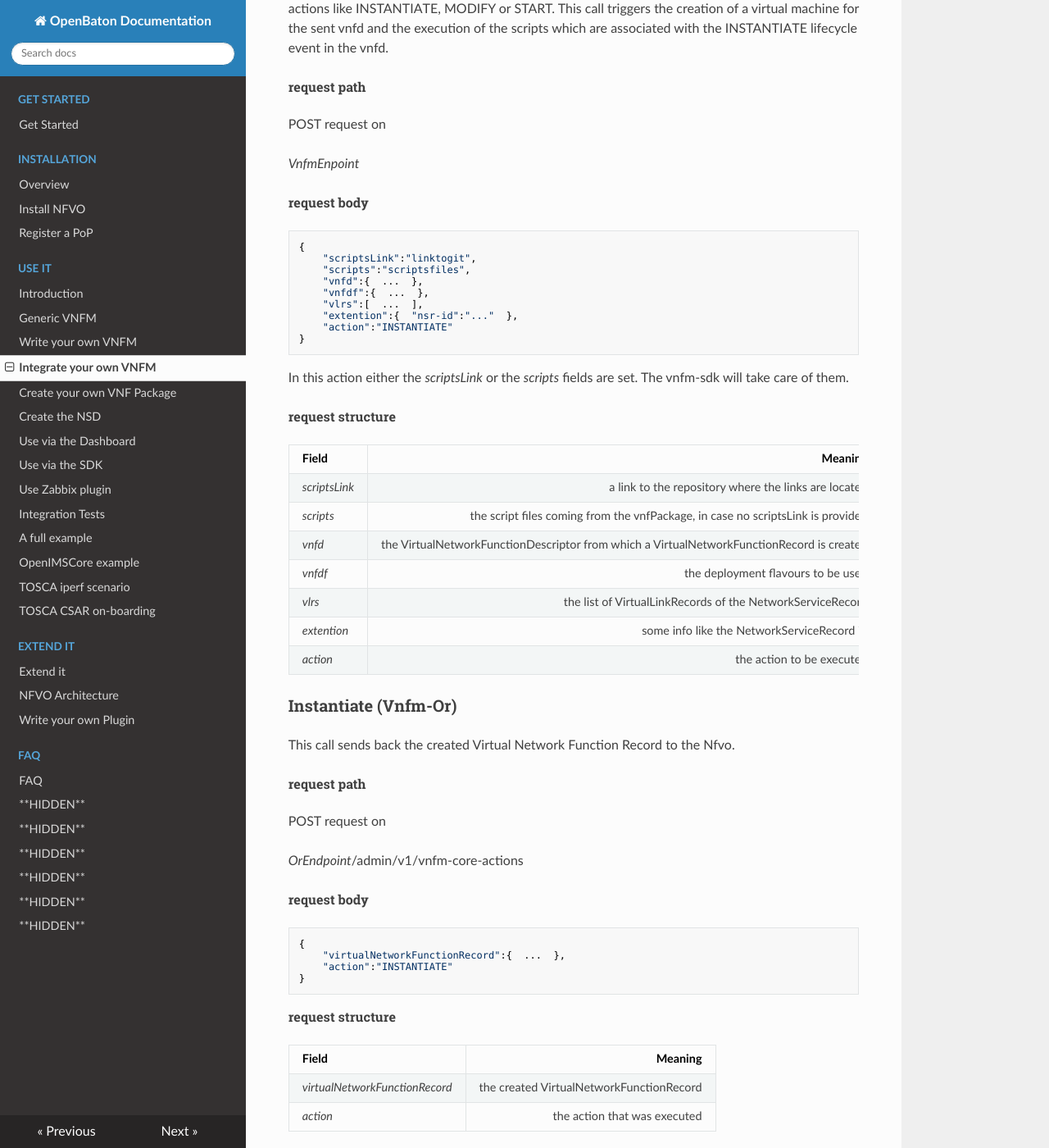
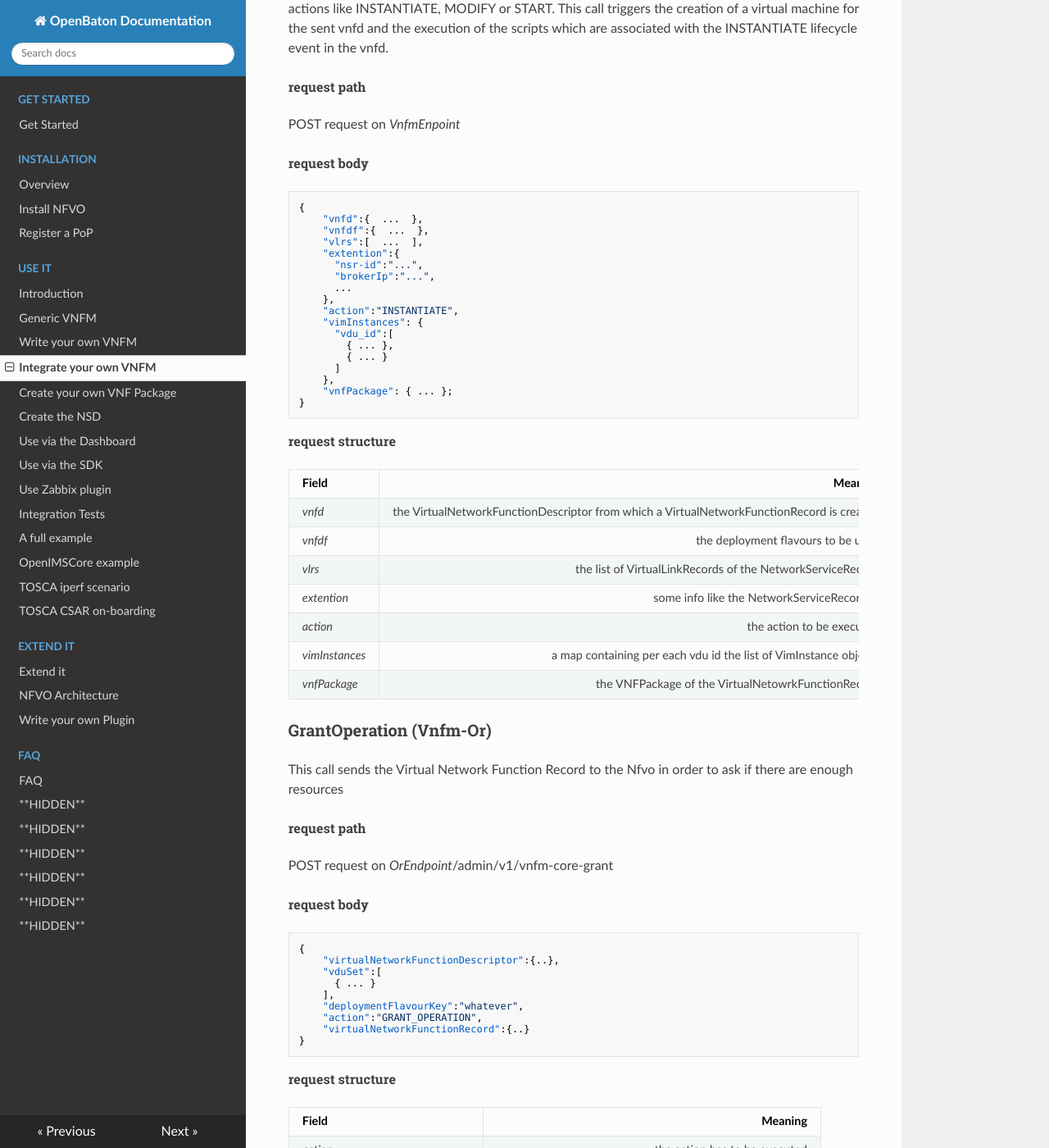
Before and after one commit to openbaton/docs, an MkDocs documentation site: the page built from docs/vnfm-vendor-specific.md, in a window 1280 px wide and 1400 px high, scrolled down 2052 px. Shown: the whole window at 82% size. Built offline with MkDocs 1.6.1, drawn with Linux system fonts in a browser that asks for light colours; nearby versions of some CDN libraries; old or Windows-style settings are respelled for this version of MkDocs; some of the changed text lies outside the part shown.

Commit message:
update doc

````diff
--- a/docs/vnfm-vendor-specific.md
+++ b/docs/vnfm-vendor-specific.md
@@ -29,7 +29,7 @@
 
 _*OrEndpoint*_/admin/v1/vnfm-register
 ###### request body
-```
+```json
 {
     "type":"dummy",
     "endpointType":"REST",
@@ -49,46 +49,157 @@
 This call sends the Vnfm the Virtual Network Function Descriptor, which shall be used to create the Virtual Network Funtion Record and also sends to the Vnfm all the scripts which are executed in actions like INSTANTIATE, MODIFY or START. This call triggers the creation of a virtual machine for the sent vnfd and the execution of the scripts which are associated with the INSTANTIATE lifecycle event in the vnfd.
 
 ###### request path
-POST request on
-
-_*VnfmEnpoint*_
+POST request on _*VnfmEnpoint*_
 ###### request body
-```
+```json
 {
-    "scriptsLink":"linktogit",
-    "scripts":"scriptsfiles",
     "vnfd":{  ...  },
     "vnfdf":{  ...  },
     "vlrs":[  ...  ],
-    "extention":{  "nsr-id":"..."  },
-    "action":"INSTANTIATE"
+    "extention":{
+      "nsr-id":"...",
+      "brokerIp":"...",
+      ...
+    },
+    "action":"INSTANTIATE",
+    "vimInstances": {
+      "vdu_id":[
+        { ... },
+        { ... }
+      ]
+    },
+    "vnfPackage": { ... };
 }
 ```
-
-In this action either the _scriptsLink_ or the _scripts_ fields are set. The vnfm-sdk will take care of them.
 
 ###### request structure
 
 | Field      | Meaning    |
 | ---------- | ----------:|
-| _*scriptsLink*_   | a link to the repository where the links are located |
-| _*scripts*_ | the script files coming from the vnfPackage, in case no scriptsLink is provided |
 | _*vnfd*_ | the VirtualNetworkFunctionDescriptor from which a VirtualNetworkFunctionRecord is created |
 | _*vnfdf*_   | the deployment flavours to be used |
 | _*vlrs*_ | the list of VirtualLinkRecords of the NetworkServiceRecord |
 | _*extention*_ | some info like the NetworkServiceRecord id |
 | _*action*_ | the action to be executed |
+| _*vimInstances*_ | a map containing per each vdu id the list of VimInstance objects |
+| _*vnfPackage*_ | the VNFPackage of the VirtualNetowrkFunctionRecord |
+
+
+
+### GrantOperation (Vnfm-Or)
+
+This call sends the Virtual Network Function Record to the Nfvo in order to ask if there are enough resources
+
+###### request path
+POST request on _*OrEndpoint*_/admin/v1/vnfm-core-grant
+
+###### request body
+```json
+{
+    "virtualNetworkFunctionDescriptor":{..},
+    "vduSet":[
+      { ... }
+    ],
+    "deploymentFlavourKey":"whatever",
+    "action":"GRANT_OPERATION",
+    "virtualNetworkFunctionRecord":{..}
+}
+```
+
+###### request structure
+
+| Field      | Meaning    |
+| ---------- | ----------:|
+| _*action*_ | the action has to be executed |
+| _*virtualNetworkFunctionRecord*_ | the VirtualNetowrkFunctionRecord |
+| _*virtualNetworkFunctionDescriptor*_ | the virtualNetworkFunctionDescriptor |
+| _*vduSet*_ | the Set of all the VDU of this virtualNetworkFunctionRecord |
+
+
+### GrantOperation (Or-Vnfm)
+
+This call returns the answer from the Nfvo of the grant operation
+
+###### request path
+POST request on _*VnfmEnpoint*_
+
+###### request body
+```json
+{
+    "grantAllowed": true,
+    "vduVim": {
+      "vdu_id": {  }
+    },
+    "virtualNetworkFunctionRecord":{}
+}
+```
+
+###### request structure
+
+| Field      | Meaning    |
+| ---------- | ----------:|
+| _*grantAllowed*_ | if the nfvo has granted the allocate resources |
+| _*vduVim*_ | which vim was chosen per vdu |
+| _*virtualNetworkFunctionRecord*_ | the virtualNetworkFunctionRecord |
+
+
+### AllocateResources (Vnfm-Or)
+
+This call sends the Virtual Network Function Record to the Nfvo in order to allocate resources
+
+###### request path
+POST request on _*OrEndpoint*_/admin/v1/vnfm-core-allocate
+
+###### request body
+```json
+{
+    "virtualNetworkFunctionRecord":{..},
+    "vimInstances":{
+      "vdu_id":{ ... }
+    },
+    "userdata":""
+}
+```
+
+###### request structure
+
+| Field      | Meaning    |
+| ---------- | ----------:|
+| _*virtualNetworkFunctionRecord*_ | the VirtualNetowrkFunctionRecord |
+| _*vimInstances*_ | the chosen vim per vdu |
+| _*userdata*_ | the userdata |
+
+
+### AllocateResources (Or-Vnfm)
+
+This call returns the new VirtualNetowrkFunctionRecord to the Vnfm
+
+###### request path
+POST request on _*VnfmEnpoint*_
+
+###### request body
+```json
+{
+    "vnfr": { ... }
+}
+```
+
+###### request structure
+
+| Field      | Meaning    |
+| ---------- | ----------:|
+| _*virtualNetworkFunctionRecord*_ | the virtualNetworkFunctionRecord updated |
+
 
 ### Instantiate (Vnfm-Or)
 
 This call sends back the created Virtual Network Function Record to the Nfvo.
 
 ###### request path
-POST request on
+POST request on _*OrEndpoint*_/admin/v1/vnfm-core-actions
 
-_*OrEndpoint*_/admin/v1/vnfm-core-actions
 ###### request body
-```
+```json
 {
     "virtualNetworkFunctionRecord":{  ...  },
     "action":"INSTANTIATE"
@@ -102,6 +213,7 @@
 | _*virtualNetworkFunctionRecord*_   | the created VirtualNetworkFunctionRecord |
 | _*action*_ | the action that was executed |
 
+
 ### Modify (aka AddRelations) (Or-Vnfm)
 
 The Nfvo uses this request to provide dependencies of Virtual Network Functions to the Vnfm. The scripts associated with the CONFIGURATION lifecycle event in the vnfr will be executed.
@@ -111,7 +223,7 @@
 
 _*VnfmEnpoint*_
 ###### request body
-```
+```json
 {
     "vnfr":{ ... },
     "vnfrd":{ ... },
@@ -138,7 +250,7 @@
 _*OrEndpoint*_/admin/v1/vnfm-core-actions
 ###### request body
 
-```
+```json
 {
     "virtualNetworkFunctionRecord":{ ... },
     "action":"MODIFY"
@@ -161,7 +273,7 @@
 
 _*VnfmEnpoint*_
 ###### request body
-```
+```json
 {
     "vnfr":{  ...  },
     "action":"START"
@@ -183,7 +295,7 @@
 _*OrEndpoint*_/admin/v1/vnfm-core-actions
 ###### request body
 
-```
+```json
 {
     "virtualNetworkFunctionRecord":{  ...  },
     "action":"START"
````
Also changed, not shown: docs/nfvo-sdk.md (+1 -1 lines), docs/vim-instance.md (+5 -0 lines), docs/vnfm-generic.md (+5 -2 lines), docs/vnfm-how-to-write.md (+10 -3 lines).
